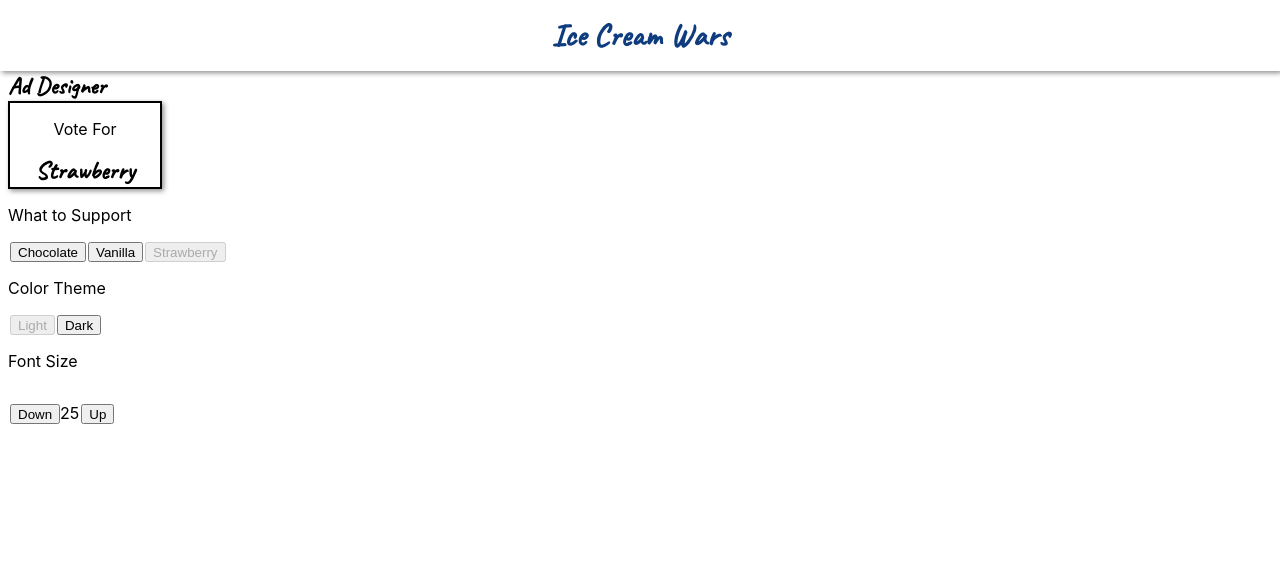
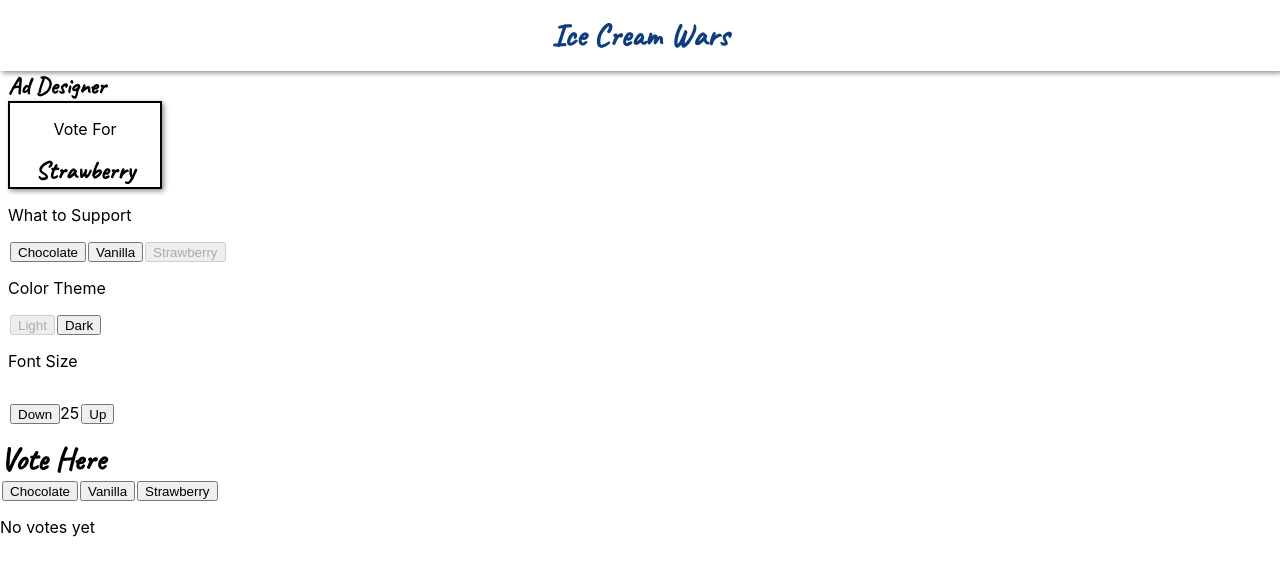
Before and after one commit to g-marlee/icecream-lab-1, a React (Create React App) app: page / in a window 1280 px wide. Shown: the top 574 px of the page. Built offline with nearby package versions, Linux system fonts and the light colour scheme.

Commit message:
Calculate and display votes in numbers

```diff
--- a/src/App.tsx
+++ b/src/App.tsx
@@ -3,6 +3,7 @@ import logo from './logo.svg';
 import './App.css';
 import Header from './components/Header';
 import AdDesigner from './components/AdDesigner';
+import Votes from './components/Votes';
 
 function App() {
   return (
@@ -10,6 +11,7 @@ function App() {
       <Header />
       <div className='content-container'>
         <AdDesigner />
+        <Votes />
       </div>
     </div>
   );
--- a/src/components/Votes.tsx
+++ b/src/components/Votes.tsx
@@ -1 +1,57 @@
+import { useState } from "react";
 import "./Votes.css";
+
+function Votes() {
+    const [chocolateVotes, setChocolateVotes] = useState(0);
+    const [vanillaVotes, setVanillaVotes] = useState(0);
+    const [strawberryVotes, setStrawberryVotes] = useState(0);
+
+    const [chocolateAverage, setChocolateAverage] = useState(0);
+    const [vanillaAverage, setVanillaAverage] = useState(0);
+    const [strawberryAverage, setStrawberryAverage] = useState(0);
+
+    const [totalVotes, setTotalVotes] = useState(0)
+
+    const calculateAverages = () => {
+        setChocolateAverage((chocolateVotes/totalVotes) * 100);
+        setVanillaAverage((vanillaVotes/totalVotes) * 100);
+        setStrawberryAverage((strawberryVotes/totalVotes) * 100);
+    }
+
+
+
+    const chocolateButtonHandler = () => {
+        setTotalVotes(prevTotal => prevTotal += 1);
+        setChocolateVotes(prevVotes => prevVotes += 1);
+        calculateAverages();
+    }
+
+    const vanillaButtonHandler = () => {
+        setTotalVotes(prevTotal => prevTotal += 1);
+        setVanillaVotes(prevVotes => prevVotes += 1);
+        calculateAverages();
+    }
+
+    const strawberryButtonHandler = () => {
+        setTotalVotes(prevTotal => prevTotal += 1);
+        setStrawberryVotes(prevVotes => prevVotes += 1);
+        calculateAverages();
+    }
+
+    return (
+        <div>
+            <h1>Vote Here</h1>
+            <div>
+                <button onClick={chocolateButtonHandler}>Chocolate</button>
+                <button onClick={vanillaButtonHandler}>Vanilla</button>
+                <button onClick={strawberryButtonHandler}>Strawberry</button>
+                <p>{(chocolateVotes === 0 && vanillaVotes === 0 && strawberryVotes === 0 && 'No votes yet')}</p>
+                <p>{(chocolateVotes > 0 && `Chocolate: ${chocolateVotes}  %${chocolateAverage.toFixed(1)}`)}</p>
+                <p>{(vanillaVotes > 0 && `Vanilla: ${vanillaVotes}  %${vanillaAverage.toFixed(1)}`)}</p>
+                <p>{(strawberryVotes > 0 && `Strawberry: ${strawberryVotes}  %${strawberryAverage.toFixed(1)}`)}</p>
+            </div>
+        </div>
+    )
+}
+
+export default Votes;
```
